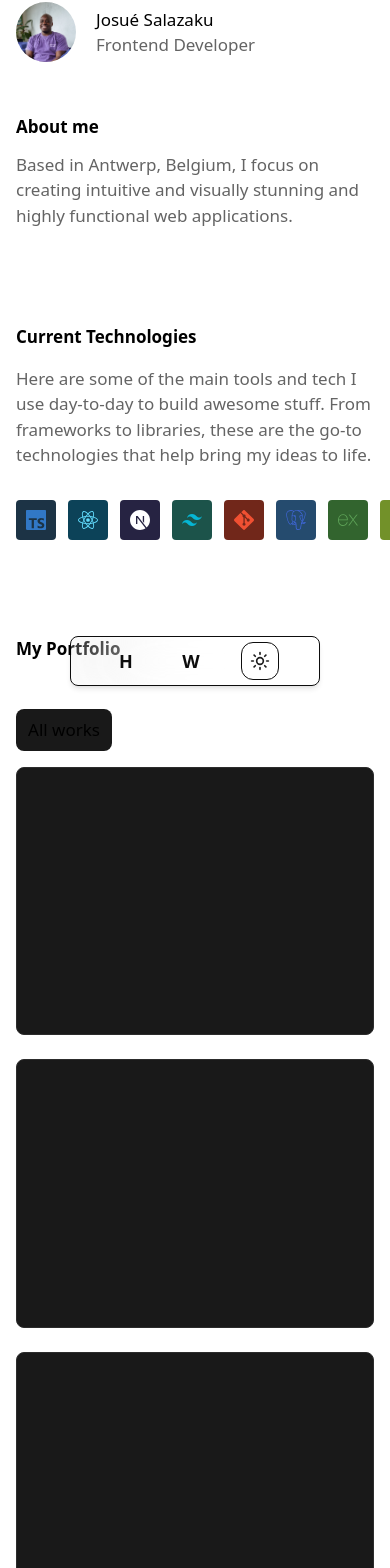
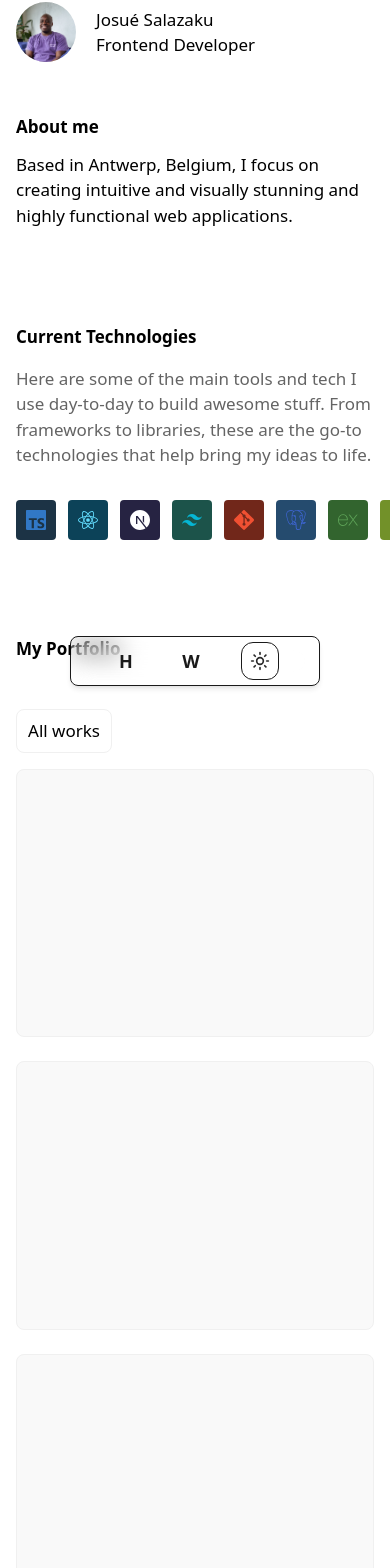
Before and after one commit to JosueSalazaku/portfolio-page, a Next.js app: page / in a window 390 px wide. Shown: the part 78-1646 px from the top of the page. Built offline with nearby package versions, Linux system fonts and the light colour scheme; grey boxes are pictures that could not be loaded.

Commit message:
Refactor:  ProjectsSection styling with responsive dark/light mode colors and improved layout

```diff
--- a/src/app/components/CurrentTech.tsx
+++ b/src/app/components/CurrentTech.tsx
@@ -19,7 +19,7 @@ function CurrentTech() {
       <h1 className="font-bold dark:text-white">
         Current Technologies
       </h1>
-      <p className="mt-4 text-whitmodeGray dark:text-darkmodeGray">
+      <p className="mt-4 text-gray-lightmode dark:text-gray-lightmode">
         Here are some of the main tools and tech I use day-to-day to
         build awesome stuff. From frameworks to libraries,
         these are the go-to technologies that help bring my
--- a/src/app/components/Nav.tsx
+++ b/src/app/components/Nav.tsx
@@ -7,9 +7,9 @@ export default function Nav() {
   return (
     <nav className='mx-auto h-[50px] flex flex-col justify-center items-center rounded border-white fixed bottom-20 left-0 right-0 z-50'>
       <div className="w-[250px] h-[50px] flex items-center px-10 justify-between rounded-lg border
-  border-zinc-300 dark:border-meduimGray
+  border-zinc-300 dark:border-gray-medium
   bg-zinc-100 dark:bg-[#111111]
-  backdrop-blur-2xl opacity-95 shadow-md dark:shadow-lg">
+  backdrop-blur-md opacity-90 shadow-md dark:shadow-lg">
 
         <ul className='flex flex-row items-center justify-between w-full'>
           <Link href="/">
--- a/src/app/components/ProjectsSection.tsx
+++ b/src/app/components/ProjectsSection.tsx
@@ -6,19 +6,21 @@ function ProjectsSection() {
       <h1 className="pb-12 font-bold dark:text-white">
         My Portfolio
       </h1>
-      <button className='w-24 p-2 mb-4 rounded-lg bg-darkGray borer'>All works</button>
+      <button className="w-24 p-2 mb-4 border rounded-lg dark:bg-gray-dark border-gray-light dark:border-gray-medium">
+        All works
+      </button>
 
       <div className="flex flex-col w-full max-w-screen-lg gap-6 md:flex-row md:gap-6">
         {/* Left Column */}
         <div className="flex flex-col flex-grow gap-6">
-          <div className="bg-darkGray  border border-meduimGray rounded-lg w-full aspect-[4/3] flex-grow"></div>
-          <div className="bg-darkGray  border border-meduimGray rounded-lg w-full aspect-[4/3] flex-grow"></div>
+          <div className="bg-gray-lightest dark:bg-gray-dark border border-gray-light dark:border-gray-medium rounded-lg w-full aspect-[4/3] flex-grow"></div>
+          <div className="bg-gray-lightest dark:bg-gray-dark border border-gray-light dark:border-gray-medium rounded-lg w-full aspect-[4/3] flex-grow"></div>
         </div>
 
         {/* Right Column */}
         <div className="flex flex-col flex-grow gap-6">
-          <div className="bg-darkGray border border-meduimGray rounded-lg w-full aspect-[4/3] flex-grow"></div>
-          <div className="bg-darkGray  border border-meduimGray rounded-lg w-full aspect-[4/3] flex-grow"></div>
+          <div className="bg-gray-lightest dark:bg-gray-dark border border-gray-light dark:border-gray-medium rounded-lg w-full aspect-[4/3] flex-grow"></div>
+          <div className="bg-gray-lightest dark:bg-gray-dark border border-gray-light dark:border-gray-medium rounded-lg w-full aspect-[4/3] flex-grow"></div>
         </div>
       </div>
     </section>
--- a/tailwind.config.js
+++ b/tailwind.config.js
@@ -9,12 +9,14 @@ module.exports = {
   theme: {
     extend: {},
     colors: {
-      "darkmodeGray": "#b3b1b1",
-      "whitmodeGray": "#646464",
+      "gray-lightmode": "#646464",  // Light mode gray (previously whitmodeGray)
+      "gray-darkmode": "#b3b1b1",   // Dark mode gray (previously darkmodeGray)
+      "gray-dark": "#191919",       // Darker gray (close to black)
+      "gray-medium": "#2C2C2C",     // Medium gray
+      "gray-lightest": "#F9F9F9",
+      "gray-light": "#F0F0F0",
       "white": "#FFFFFF",
       "black": "#111111",
-      "darkGray": "#191919",
-      "meduimGray": "#2C2C2C",
     }
   },
   plugins: [],
```
